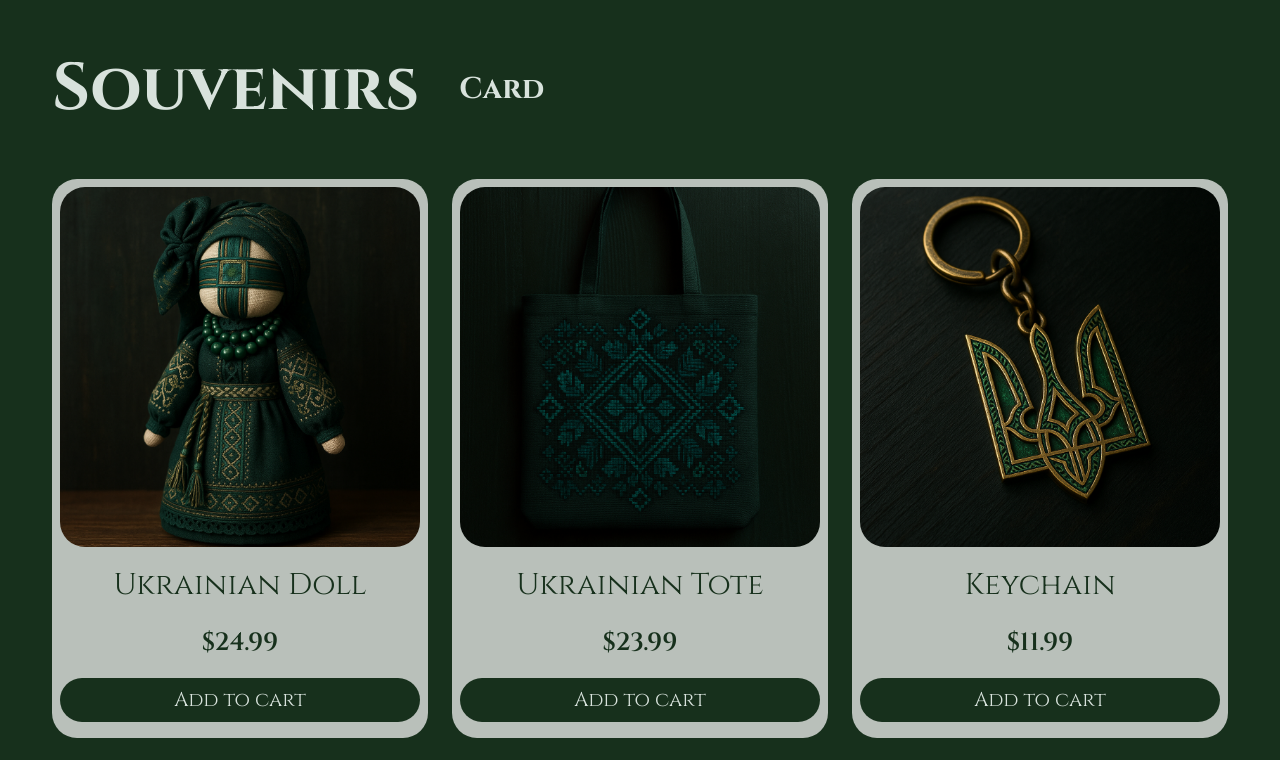
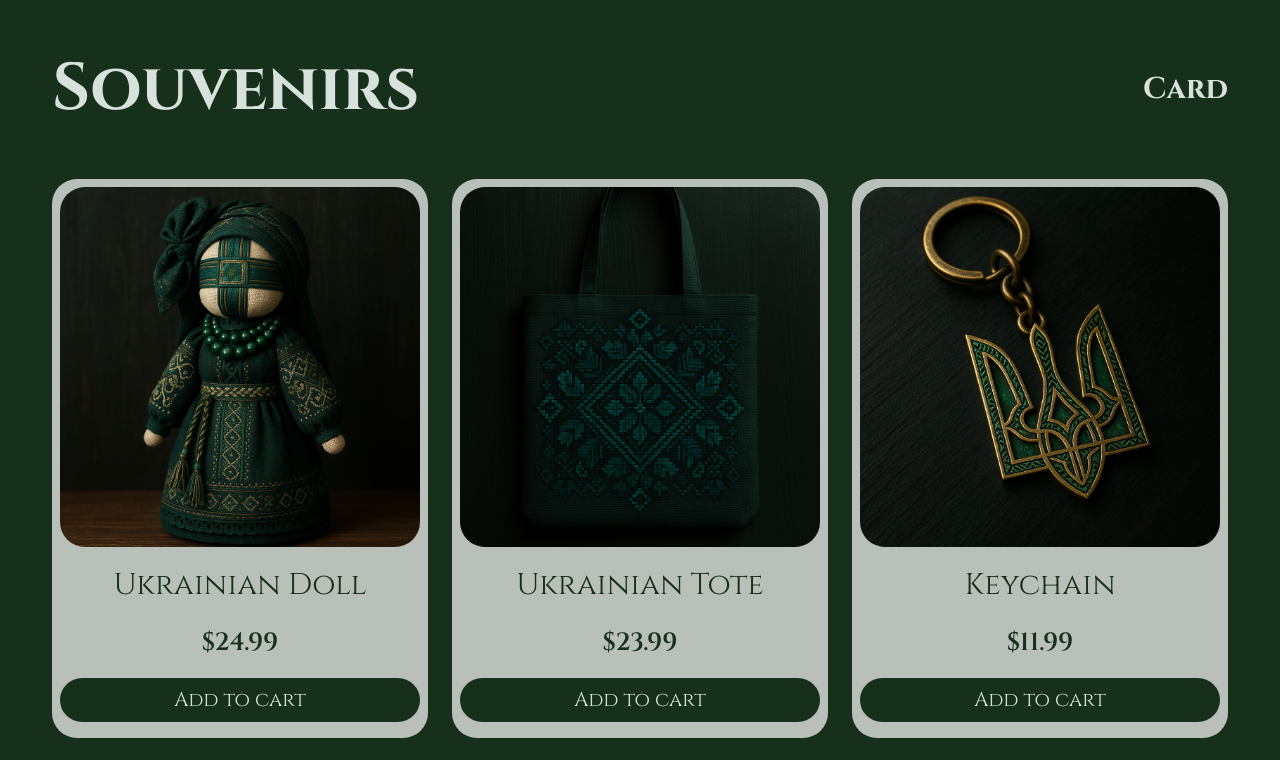
Before and after one commit to AnStacy/Souvenir-Shop, a Next.js app: page / in a window 1280 px wide. Shown: the top 760 px of the page. Built offline with nearby package versions, Linux system fonts and the light colour scheme.

Commit message:
Add styles

```diff
--- a/src/app/cart/page.js
+++ b/src/app/cart/page.js
@@ -66,12 +66,10 @@ export default function CartPage() {
           </li>
         ))}
       </ul>
-
       <div className={styles.summary}>
         <p>Subtotal: </p>
         <p className="styles.total">{fmt(totals.subtotal)}</p>
       </div>
-
       <div className={styles.actions}>
         <Link className={styles.secondary} href="/">
           Continue Shopping
--- a/src/app/page.module.css
+++ b/src/app/page.module.css
@@ -353,6 +353,12 @@
     padding: 0 var(--space-5);
   }
 
+  .navigation {
+    flex-wrap: nowrap;
+    gap: var(--space-6);
+    justify-content: space-between;
+  }
+
   .grid,
   .list {
     grid-template-columns: repeat(2, minmax(280px, 1fr));
```
